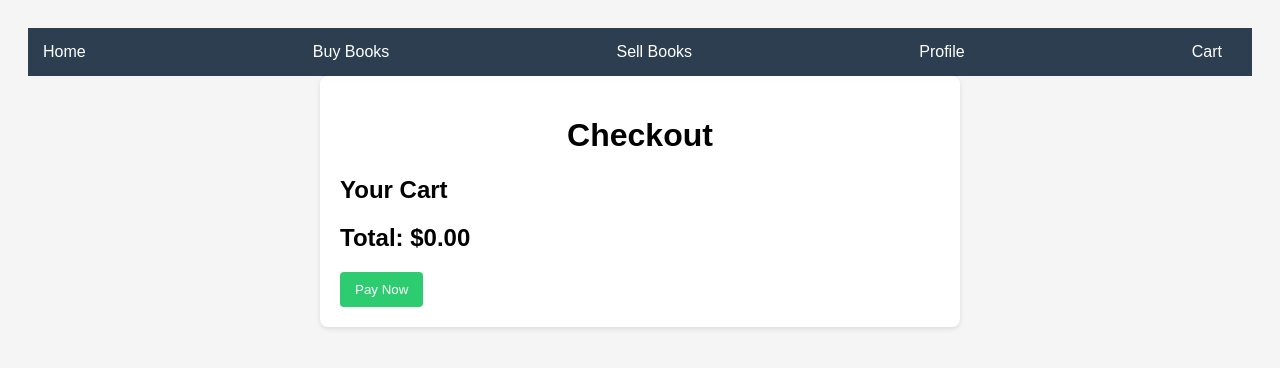
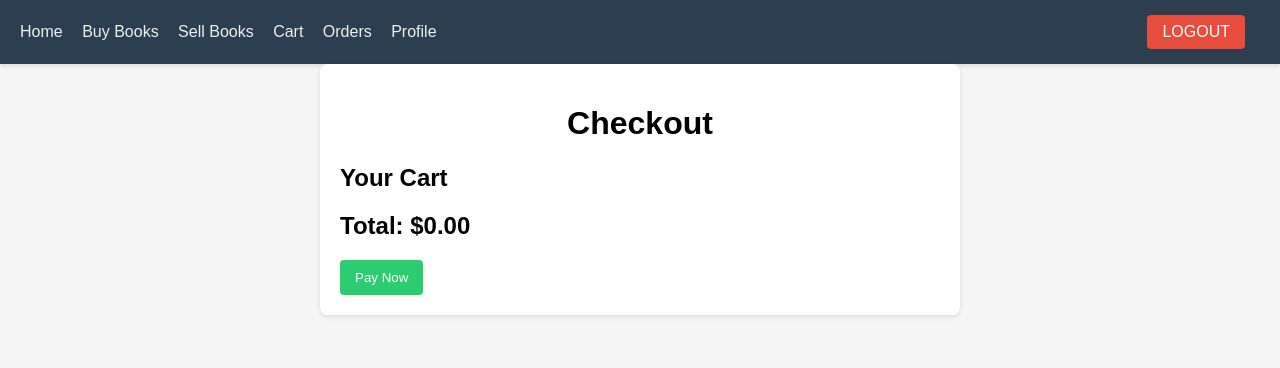
Before and after one commit to Emmanuel301004/Kind-cart, a PHP site: page /cheackout.php in a window 1280 px wide. Shown: the top 368 px of the page. Run offline with PHP 8.4, Linux system fonts and the light colour scheme; the visitor is signed in with stand-in values (Sample User, id 1); data that the repository does not hold is empty.

Commit message:
completed all my main works 80%

```diff
--- a/cheackout.php
+++ b/cheackout.php
@@ -58,21 +58,45 @@ if ($_SERVER['REQUEST_METHOD'] == 'POST') {
     <meta name="viewport" content="width=device-width, initial-scale=1.0">
     <title>Checkout</title>
     <style>
+          /* Include your original CSS styles */
           body {
             font-family: Arial, sans-serif;
             background-color: #f5f5f5;
-            padding: 20px;
+            margin: 0;
+            padding: 0;
         }
         .navbar {
-            background-color: #2c3e50;
-            padding: 15px;
     display: flex;
     justify-content: space-between;
+    align-items: center;
+    background-color: #2c3e50;
+    padding: 15px 20px;
+    box-shadow: 0 2px 4px rgba(0, 0, 0, 0.1);
 }
+
 .navbar a {
-            color: white;
+    color: #ecf0f1;
     text-decoration: none;
     margin-right: 15px;
+    font-size: 1rem;
+    transition: color 0.3s ease;
+}
+
+.navbar a:hover {
+    color: #bdc3c7;
+}
+
+.navbar .logout {
+    background-color: #e74c3c;
+    color: white;
+    padding: 8px 15px;
+    border-radius: 4px;
+    font-size: 1rem;
+    text-transform: uppercase;
+}
+
+.navbar .logout:hover {
+    background-color: #c0392b;
 }
         .form-container {
             max-width: 600px;
@@ -109,13 +133,16 @@ if ($_SERVER['REQUEST_METHOD'] == 'POST') {
 </head>
 <body>
 <div class="navbar">
+    <div class="nav-links">
         <a href="dashboard.php">Home</a>
         <a href="buy_books.php">Buy Books</a>
         <a href="sell_books.php">Sell Books</a>
+        <a href="cart.php">Cart</a>
+        <a href="orders.php">Orders</a>
         <a href="profile.php">Profile</a>
-        <a href="cart.php">Cart</a>
     </div>
-
+    <a href="logout.php" class="logout">Logout</a>
+</div>
     <div class="form-container">
         <h1>Checkout</h1>
         <h2>Your Cart</h2>
```
Also changed, not shown: sell_books.php (+6 -3 lines). Lines whose indentation alone changed are shown as unchanged.
